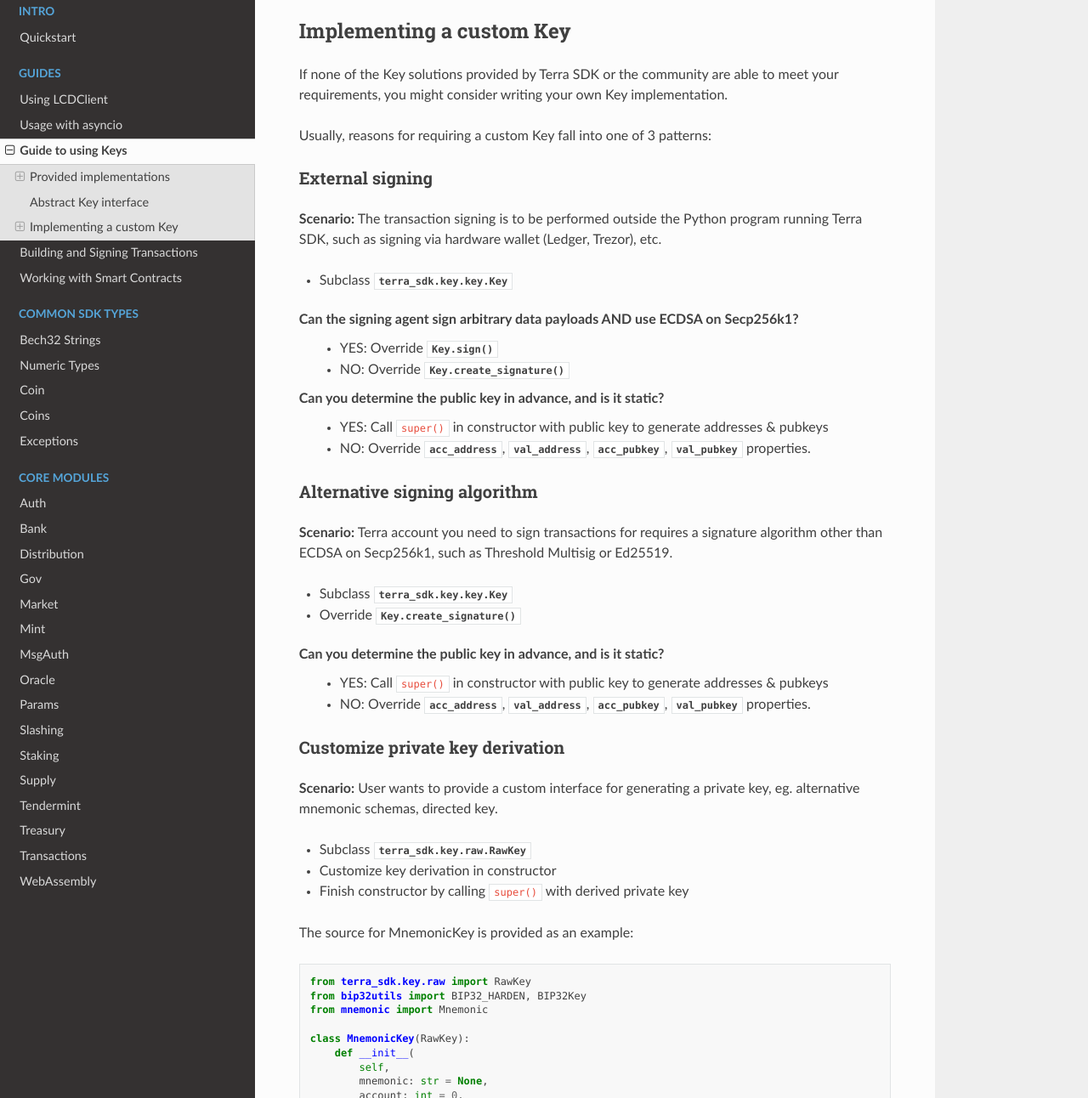
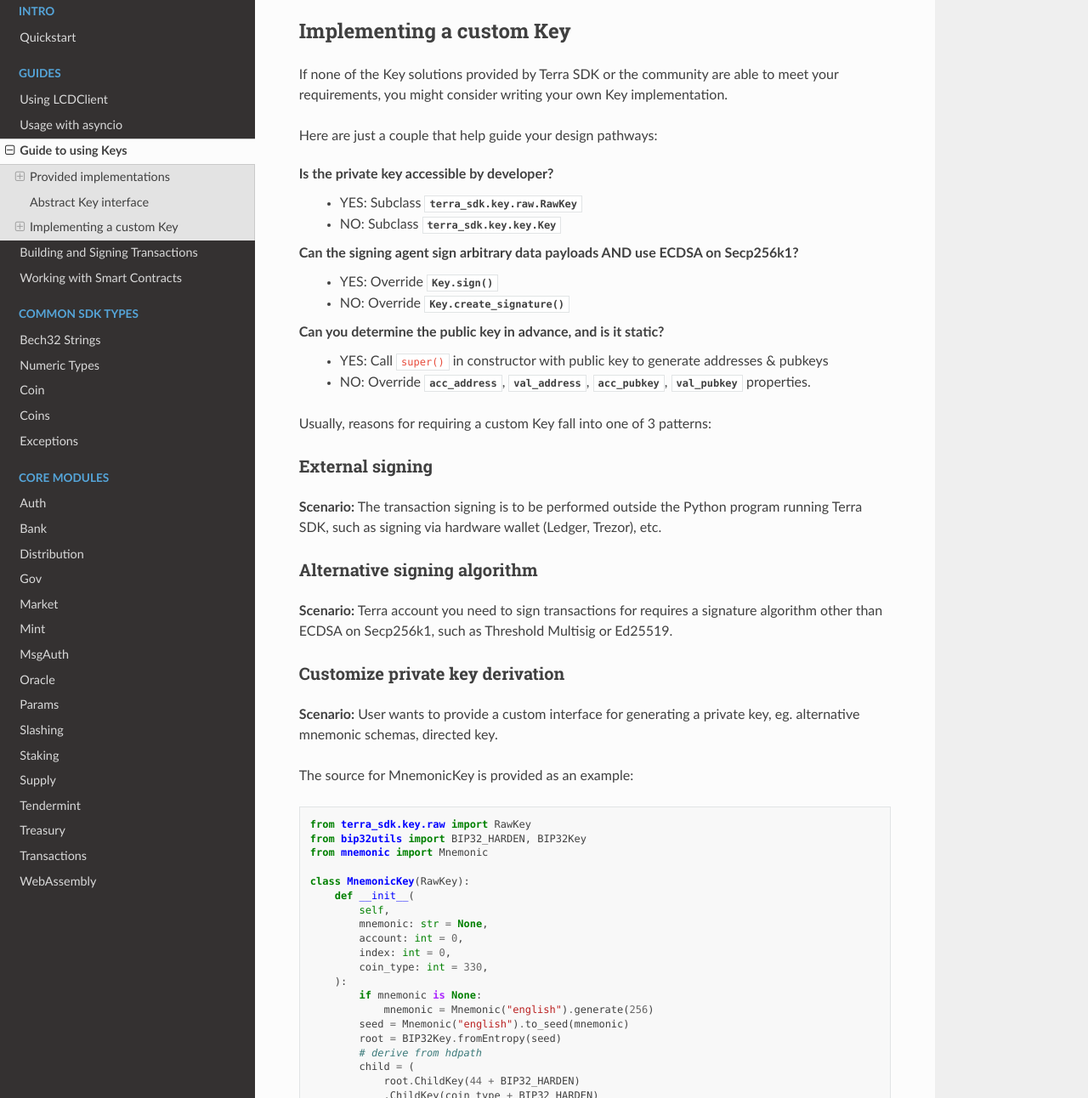
Before and after one commit to terra-money/terra.py, a Sphinx documentation site: the page built from docs/guides/keys.rst, in a window 1280 px wide and 1400 px high, scrolled down 834 px, cut to the strip 108-1400 px from the top of the window. Shown: the whole strip at 85% size. Built offline with Sphinx 7.4.7 and the Read the Docs theme 2.0.0, drawn with Linux system fonts in a browser that asks for light colours.

Commit message:
chang keys

```diff
--- a/docs/conf.py
+++ b/docs/conf.py
@@ -14,7 +14,6 @@
 import sys
 
 sys.path.insert(0, os.path.abspath("../"))
-
 
 import sphinx_rtd_theme
 
--- a/docs/guides/keys.rst
+++ b/docs/guides/keys.rst
@@ -43,6 +43,22 @@
 If none of the Key solutions provided by Terra SDK or the community are able to meet your requirements,
 you might consider writing your own Key implementation.
 
+Here are just a couple  that help guide
+your design pathways:
+
+Is the private key accessible by developer?
+    * YES: Subclass :class:`terra_sdk.key.raw.RawKey`
+    * NO: Subclass :class:`terra_sdk.key.key.Key`
+
+Can the signing agent sign arbitrary data payloads AND use ECDSA on Secp256k1?
+    * YES: Override :meth:`Key.sign()<terra_sdk.key.key.Key.sign>`
+    * NO: Override :meth:`Key.create_signature()<terra_sdk.key.key.Key.create_signature>`
+
+Can you determine the public key in advance, and is it static?
+    * YES: Call ``super()`` in constructor with public key to generate addresses & pubkeys
+    * NO: Override :meth:`acc_address<terra_sdk.key.key.Key.acc_address>`, :meth:`val_address<terra_sdk.key.key.Key.val_address>`, :meth:`acc_pubkey<terra_sdk.key.key.Key.acc_pubkey>`, :meth:`val_pubkey<terra_sdk.key.key.Key.val_pubkey>` properties.
+
+
 Usually, reasons for requiring a custom Key fall into one of 3 patterns:
 
 External signing
@@ -51,28 +67,12 @@
 **Scenario:** The transaction signing is to be performed outside the Python program running Terra SDK,
 such as signing via hardware wallet (Ledger, Trezor), etc.
 
-* Subclass :class:`terra_sdk.key.key.Key`
-
-Can the signing agent sign arbitrary data payloads AND use ECDSA on  Secp256k1?
-    * YES: Override :meth:`Key.sign()<terra_sdk.key.key.Key.sign>`
-    * NO: Override :meth:`Key.create_signature()<terra_sdk.key.key.Key.create_signature>`
-
-Can you determine the public key in advance, and is it static?
-    * YES: Call ``super()`` in constructor with public key to generate addresses & pubkeys
-    * NO: Override :meth:`acc_address<terra_sdk.key.key.Key.acc_address>`, :meth:`val_address<terra_sdk.key.key.Key.val_address>`, :meth:`acc_pubkey<terra_sdk.key.key.Key.acc_pubkey>`, :meth:`val_pubkey<terra_sdk.key.key.Key.val_pubkey>` properties.
 
 Alternative signing algorithm
 ^^^^^^^^^^^^^^^^^^^^^^^^^^^^^
 
 **Scenario:** Terra account you need to sign transactions for requires a signature algorithm other than
 ECDSA on Secp256k1, such as Threshold Multisig or Ed25519.
-
-* Subclass :class:`terra_sdk.key.key.Key`
-* Override :meth:`Key.create_signature()<terra_sdk.key.key.Key.create_signature>`
-
-Can you determine the public key in advance, and is it static?
-    * YES: Call ``super()`` in constructor with public key to generate addresses & pubkeys
-    * NO: Override :meth:`acc_address<terra_sdk.key.key.Key.acc_address>`, :meth:`val_address<terra_sdk.key.key.Key.val_address>`, :meth:`acc_pubkey<terra_sdk.key.key.Key.acc_pubkey>`, :meth:`val_pubkey<terra_sdk.key.key.Key.val_pubkey>` properties.
 
 
 Customize private key derivation
@@ -81,9 +81,6 @@
 **Scenario:** User wants to provide a custom interface for generating a private key, eg. alternative mnemonic schemas,
 directed key.
 
-* Subclass :class:`terra_sdk.key.raw.RawKey`
-* Customize key derivation in constructor
-* Finish constructor by calling ``super()`` with derived private key
 
 The source for MnemonicKey is provided as an example:
 
```
